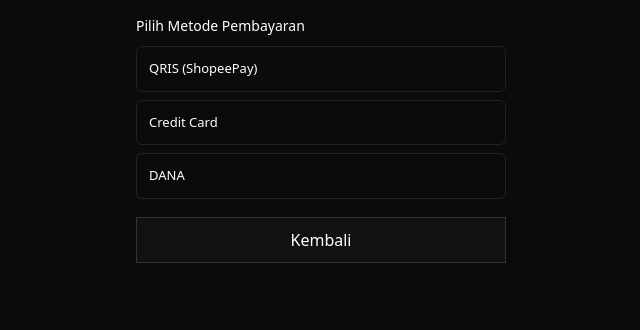
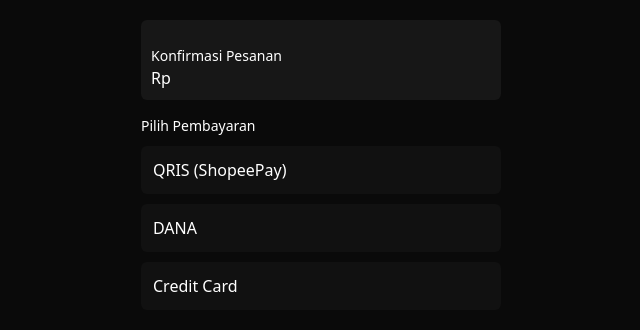
Before and after one commit to akaanakbaik/startup-tes, a React (Vite) app: page /pilih in a window 1280 px wide. Shown: the top 330 px of the page, without its empty margins (319-959 px from the left). Built offline with nearby package versions, Linux system fonts and the light colour scheme.

Commit message:
Update pilih.jsx

```diff
--- a/src/page/pilih.jsx
+++ b/src/page/pilih.jsx
@@ -1,35 +1,45 @@
-import { useNavigate } from "react-router-dom"
+import { useLocation, useNavigate } from "react-router-dom"
 
-export default function Pilih() {
+export default function Pilih(){
+
   const nav = useNavigate()
+  const {state}=useLocation()
 
-  return (
-    <div style={s.wrap}>
-      <div style={s.box}>
-        <div style={s.title}>Pilih Metode Pembayaran</div>
+  const plan = state?.plan
 
-        <div style={s.item} onClick={()=>nav("/qris")}>
+  return(
+    <div style={s.body}>
+      <div style={s.wrap}>
+
+        <div style={s.card}>
+          <div style={s.title}>Konfirmasi Pesanan</div>
+          <div>{plan?.name}</div>
+          <div>Rp{plan?.price}</div>
+        </div>
+
+        <div style={s.title}>Pilih Pembayaran</div>
+
+        <div style={s.item} onClick={()=>nav("/qris",{state:{plan}})}>
           QRIS (ShopeePay)
         </div>
 
-        <div style={s.item} onClick={()=>nav("/cc")}>
+        <div style={s.item} onClick={()=>nav("/dana",{state:{plan}})}>
+          DANA
+        </div>
+
+        <div style={s.item} onClick={()=>nav("/cc",{state:{plan}})}>
           Credit Card
         </div>
 
-        <div style={s.item} onClick={()=>nav("/dana")}>
-          DANA
-        </div>
-
-        <button style={s.back} onClick={()=>nav("/")}>Kembali</button>
       </div>
     </div>
   )
 }
 
-const s = {
-  wrap:{minHeight:"100vh",background:"#0b0b0b"},
-  box:{maxWidth:"400px",margin:"auto",padding:"15px",color:"#fff"},
-  title:{fontSize:"14px",marginBottom:"10px"},
-  item:{padding:"12px",border:"1px solid #222",marginBottom:"8px",borderRadius:"6px",fontSize:"13px"},
-  back:{marginTop:"10px",width:"100%",padding:"10px",background:"#111",border:"1px solid #333",color:"#fff"}
+const s={
+body:{background:"#0a0a0a",color:"#fff",minHeight:"100vh"},
+wrap:{maxWidth:"400px",margin:"auto",padding:"20px"},
+title:{marginTop:"15px",fontSize:"14px"},
+card:{background:"#171717",padding:"10px",borderRadius:"6px"},
+item:{padding:"12px",background:"#111",marginTop:"10px",borderRadius:"6px"}
 }
```
